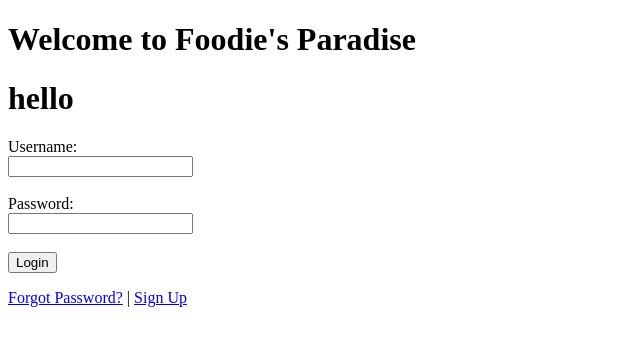
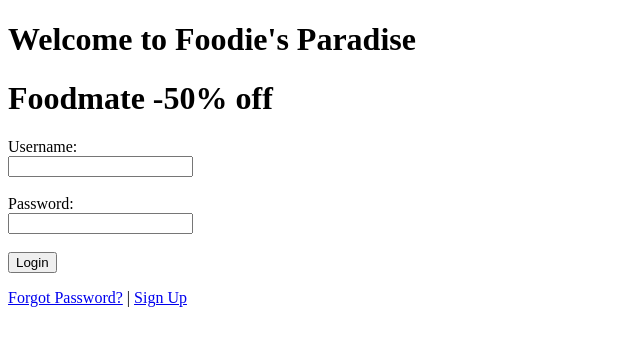
Before and after one commit to Soundaryaa007/foodmate, a plain HTML site: page index.html in a window 1280 px wide. Shown: the whole page, without its empty margins (0-640 px from the left). Drawn offline with Linux system fonts and the light colour scheme.

Commit message:
index -50% off

```diff
--- a/index.html
+++ b/index.html
@@ -7,7 +7,7 @@
 </head>
 <body>
     <h1>Welcome to Foodie's Paradise</h1>
-    <h1>hello</h1>
+    <h1>Foodmate -50% off</h1>
     <form action="/login" method="POST">
         <label for="username">Username:</label><br>
         <input type="text" id="username" name="username" required><br><br>
```
